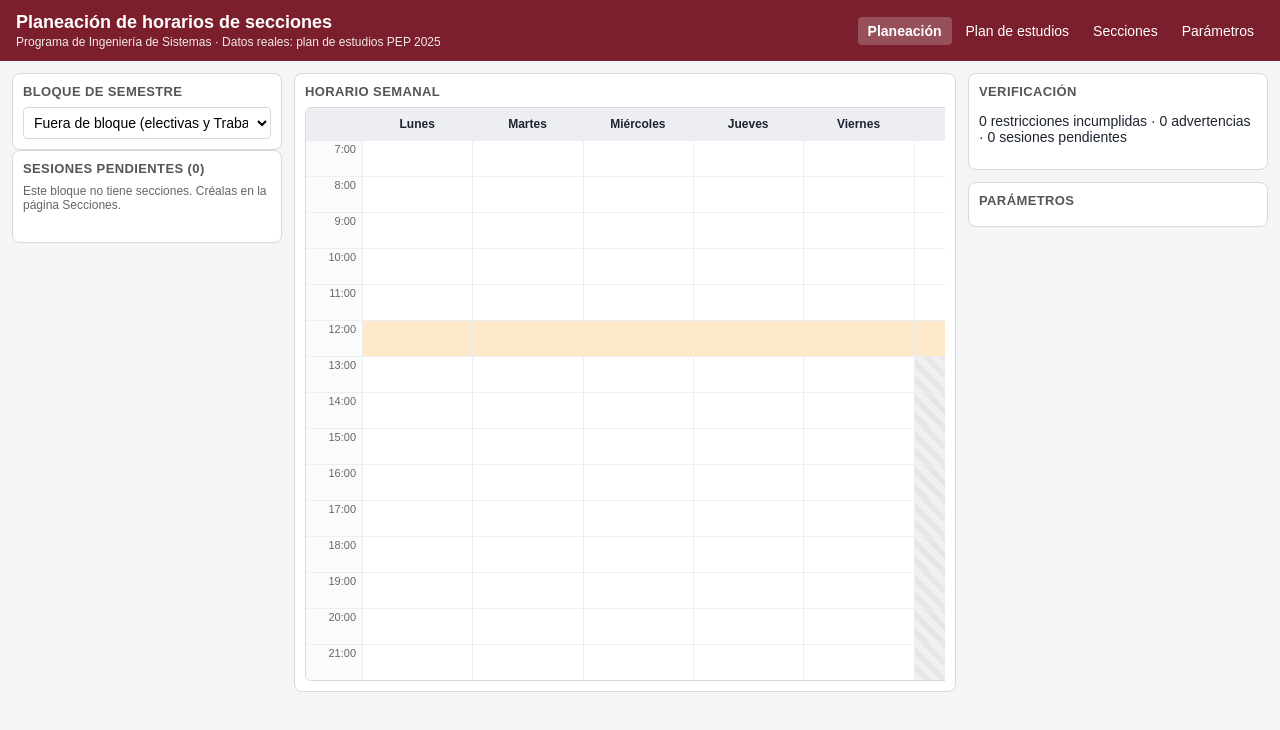
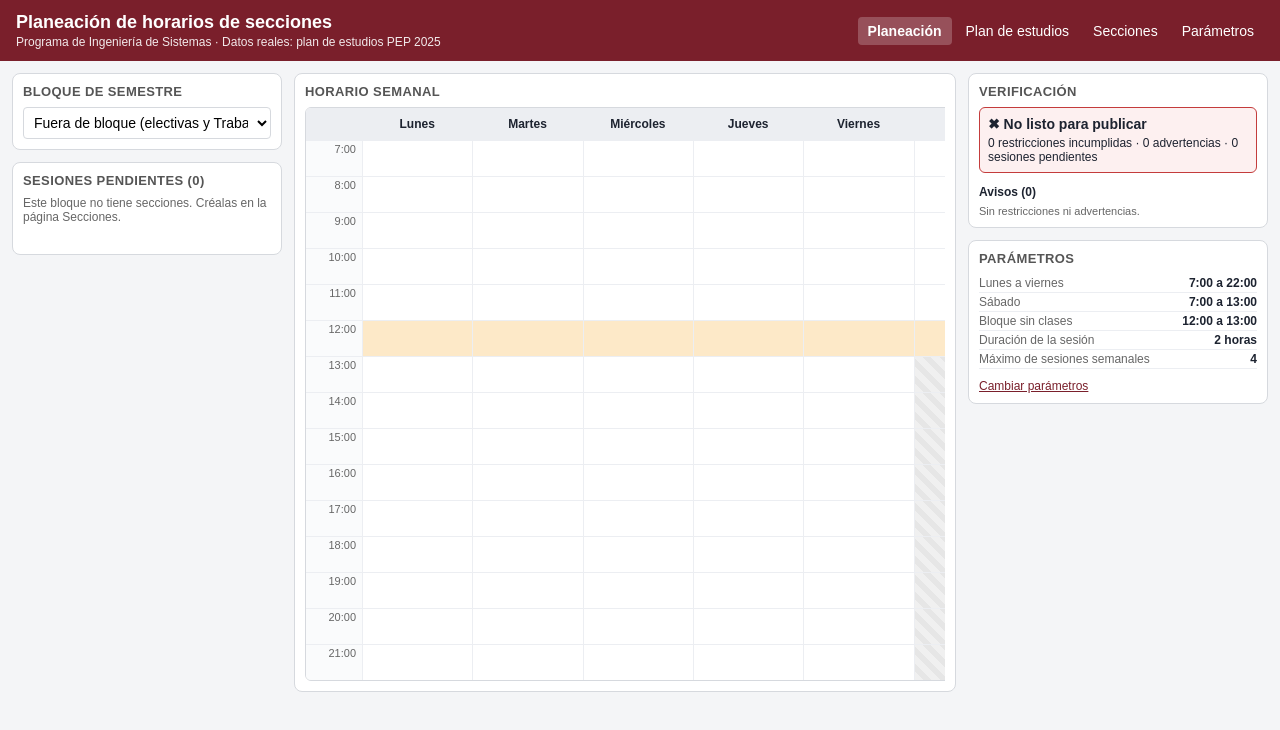
Before and after one commit to juanpenegos/planeacion-horarios, an Angular app: page /#/planeacion in a window 1280 px wide. Shown: the top 730 px of the page. Built offline with nearby package versions, Linux system fonts and the light colour scheme.

Commit message:
feat(planeacion): agrega el panel de verificación, los avisos y el estado del bloque (HU-05)

```diff
--- /dev/null
+++ b/src/app/ui/organisms/panel-parametros/panel-parametros.css
@@ -0,0 +1,23 @@
+dl {
+  margin: 0 0 var(--espacio-4);
+  font-size: var(--texto-sm);
+}
+.fila {
+  display: flex;
+  justify-content: space-between;
+  gap: var(--espacio-4);
+  padding: var(--espacio-1) 0;
+  border-bottom: var(--borde-fino) solid var(--cuadricula-linea);
+}
+dt {
+  color: var(--color-texto-tenue);
+}
+dd {
+  margin: 0;
+  font-weight: var(--peso-fuerte);
+  text-align: right;
+}
+a {
+  font-size: var(--texto-sm);
+  color: var(--color-vino);
+}
--- /dev/null
+++ b/src/app/ui/organisms/panel-parametros/panel-parametros.html
@@ -0,0 +1,12 @@
+<section class="panel" aria-labelledby="titulo-parametros">
+  <h2 class="panel-titulo" id="titulo-parametros">Parámetros</h2>
+  <dl>
+    @for (fila of filas(); track fila.etiqueta) {
+      <div class="fila">
+        <dt>{{ fila.etiqueta }}</dt>
+        <dd>{{ fila.valor }}</dd>
+      </div>
+    }
+  </dl>
+  <a routerLink="/parametros">Cambiar parámetros</a>
+</section>
--- /dev/null
+++ b/src/app/ui/organisms/panel-parametros/panel-parametros.ts
@@ -0,0 +1,49 @@
+import { ChangeDetectionStrategy, Component, computed, input } from '@angular/core';
+import { RouterLink } from '@angular/router';
+import { DIAS, NOMBRE_DIA, Parametros } from '../../../domain/models';
+import { formatoHora } from '../../../domain/services/formato';
+
+interface Fila {
+  readonly etiqueta: string;
+  readonly valor: string;
+}
+
+/** Parámetros vigentes, de solo lectura, junto a la verificación. */
+@Component({
+  selector: 'app-panel-parametros',
+  changeDetection: ChangeDetectionStrategy.OnPush,
+  imports: [RouterLink],
+  templateUrl: './panel-parametros.html',
+  styleUrl: './panel-parametros.css',
+})
+export class PanelParametros {
+  readonly parametros = input.required<Parametros>();
+
+  readonly filas = computed<Fila[]>(() => {
+    const p = this.parametros();
+    const rango = (inicio: number, fin: number) => `${formatoHora(inicio)} a ${formatoHora(fin)}`;
+    const filas: Fila[] = [];
+
+    // Agrupa los días seguidos que tienen el mismo horario («Lunes a viernes»).
+    let desde = 0;
+    for (let i = 1; i <= DIAS.length; i++) {
+      const anterior = p.horarioHabilitado[DIAS[i - 1]];
+      const actual = i < DIAS.length ? p.horarioHabilitado[DIAS[i]] : null;
+      if (!actual || actual.inicio !== anterior.inicio || actual.fin !== anterior.fin) {
+        const nombre =
+          i - 1 === desde
+            ? NOMBRE_DIA[DIAS[desde]]
+            : `${NOMBRE_DIA[DIAS[desde]]} a ${NOMBRE_DIA[DIAS[i - 1]].toLowerCase()}`;
+        filas.push({ etiqueta: nombre, valor: rango(anterior.inicio, anterior.fin) });
+        desde = i;
+      }
+    }
+    filas.push({
+      etiqueta: 'Bloque sin clases',
+      valor: rango(p.bloqueSinClases.inicio, p.bloqueSinClases.fin),
+    });
+    filas.push({ etiqueta: 'Duración de la sesión', valor: `${p.duracionSesionHoras} horas` });
+    filas.push({ etiqueta: 'Máximo de sesiones semanales', valor: `${p.maximoSesionesSemana}` });
+    return filas;
+  });
+}
--- /dev/null
+++ b/src/app/ui/organisms/panel-verificacion/panel-verificacion.css
@@ -0,0 +1,51 @@
+.estado {
+  border-radius: var(--radio-md);
+  padding: var(--espacio-4);
+  border: var(--borde-fino) solid var(--restriccion-borde);
+  background: var(--no-listo-fondo);
+}
+.estado.listo {
+  border-color: var(--correcta-borde);
+  background: var(--listo-fondo);
+}
+.estado p {
+  margin: 0;
+}
+.titulo-estado {
+  font-weight: var(--peso-fuerte);
+}
+.cifras {
+  margin-top: var(--espacio-2) !important;
+  font-size: var(--texto-sm);
+}
+.acciones {
+  margin-top: var(--espacio-4);
+  display: flex;
+  flex-direction: column;
+  gap: var(--espacio-2);
+}
+.acciones button {
+  width: 100%;
+}
+.ayuda,
+.sin-avisos {
+  margin: 0;
+  font-size: var(--texto-xs);
+  color: var(--color-texto-tenue);
+}
+.marcado {
+  margin: 0;
+  font-weight: var(--peso-fuerte);
+  color: var(--correcta-borde);
+}
+.subtitulo {
+  font-size: var(--texto-sm);
+  margin: var(--espacio-6) 0 var(--espacio-3);
+}
+.avisos {
+  display: flex;
+  flex-direction: column;
+  gap: var(--espacio-3);
+  max-height: 420px;
+  overflow-y: auto;
+}
--- /dev/null
+++ b/src/app/ui/organisms/panel-verificacion/panel-verificacion.html
@@ -0,0 +1,54 @@
+<section class="panel" aria-labelledby="titulo-verificacion">
+  <h2 class="panel-titulo" id="titulo-verificacion">Verificación</h2>
+
+  <div
+    class="estado"
+    [class.listo]="resumen().listoParaPublicar"
+    [class.no-listo]="!resumen().listoParaPublicar"
+    role="status"
+    aria-live="polite"
+  >
+    <p class="titulo-estado">
+      @if (resumen().listoParaPublicar) {
+        <span aria-hidden="true">✔</span> Listo para publicar
+      } @else {
+        <span aria-hidden="true">✖</span> No listo para publicar
+      }
+    </p>
+    <p class="cifras">{{ texto() }}</p>
+  </div>
+
+  @if (esBloque()) {
+    <div class="acciones">
+      @if (marcado()) {
+        <p class="marcado">
+          <span aria-hidden="true">✔</span> Bloque marcado como listo para publicar
+        </p>
+      } @else {
+        <button
+          app-boton
+          variante="primario"
+          type="button"
+          [disabled]="!resumen().listoParaPublicar"
+          (click)="marcarListo.emit()"
+        >
+          Marcar como listo para publicar
+        </button>
+        @if (!resumen().listoParaPublicar) {
+          <p class="ayuda">Se habilita con 0 restricciones y 0 sesiones pendientes.</p>
+        }
+      }
+    </div>
+  }
+
+  <h3 class="subtitulo">Avisos ({{ incumplimientos().length }})</h3>
+  @if (incumplimientos().length > 0) {
+    <div class="avisos" role="list" aria-label="Avisos del bloque">
+      @for (aviso of incumplimientos(); track $index) {
+        <app-fila-aviso [incumplimiento]="aviso" />
+      }
+    </div>
+  } @else {
+    <p class="sin-avisos">Sin restricciones ni advertencias.</p>
+  }
+</section>
--- /dev/null
+++ b/src/app/ui/organisms/panel-verificacion/panel-verificacion.ts
@@ -0,0 +1,28 @@
+import { ChangeDetectionStrategy, Component, input, output } from '@angular/core';
+import { Incumplimiento } from '../../../domain/models';
+import { Resumen } from '../../../domain/services/resumen-de-bloque';
+import { Boton } from '../../atoms/boton/boton';
+import { FilaAviso } from '../../molecules/fila-aviso/fila-aviso';
+
+/**
+ * Estado del bloque (restricciones, advertencias y pendientes), sus avisos y la
+ * acción de marcarlo como listo para publicar (HU-05).
+ */
+@Component({
+  selector: 'app-panel-verificacion',
+  changeDetection: ChangeDetectionStrategy.OnPush,
+  imports: [Boton, FilaAviso],
+  templateUrl: './panel-verificacion.html',
+  styleUrl: './panel-verificacion.css',
+})
+export class PanelVerificacion {
+  readonly resumen = input.required<Resumen>();
+  /** «N restricciones incumplidas · N advertencias · N sesiones pendientes». */
+  readonly texto = input.required<string>();
+  readonly incumplimientos = input.required<readonly Incumplimiento[]>();
+  readonly marcado = input<boolean>(false);
+  /** Las secciones fuera de bloque no se publican como bloque. */
+  readonly esBloque = input<boolean>(true);
+
+  readonly marcarListo = output<void>();
+}
--- a/src/app/ui/pages/planeacion-page/planeacion-page.css
+++ b/src/app/ui/pages/planeacion-page/planeacion-page.css
@@ -1,3 +1,15 @@
 :host {
   display: block;
 }
+.columna {
+  display: flex;
+  flex-direction: column;
+  gap: var(--separacion);
+}
+.error {
+  margin: 0;
+  padding: var(--espacio-3) var(--espacio-4);
+  border-left: var(--borde-grueso) solid var(--restriccion-borde);
+  background: var(--aviso-restriccion-fondo);
+  font-size: var(--texto-sm);
+}
--- a/src/app/ui/pages/planeacion-page/planeacion-page.html
+++ b/src/app/ui/pages/planeacion-page/planeacion-page.html
@@ -1,5 +1,5 @@
 <app-plantilla-tres-columnas cdkDropListGroup>
-  <div izquierda>
+  <div izquierda class="columna">
     <section class="panel">
       <h2 class="panel-titulo">Bloque de semestre</h2>
       <app-selector-bloque
@@ -31,13 +31,18 @@
       />
     </section>
   </div>
-  <div derecha>
-    <section class="panel">
-      <h2 class="panel-titulo">Verificación</h2>
-      <p>{{ store.textoResumen() }}</p>
-    </section>
-    <section class="panel">
-      <h2 class="panel-titulo">Parámetros</h2>
-    </section>
+  <div derecha class="columna">
+    <app-panel-verificacion
+      [resumen]="store.resumen()"
+      [texto]="store.textoResumen()"
+      [incumplimientos]="store.incumplimientos()"
+      [marcado]="store.marcadoComoListo()"
+      [esBloque]="store.grupoSeleccionado() !== fueraDeBloque"
+      (marcarListo)="marcarComoListo()"
+    />
+    @if (error()) {
+      <p class="error" role="alert">{{ error() }}</p>
+    }
+    <app-panel-parametros [parametros]="store.parametros()" />
   </div>
 </app-plantilla-tres-columnas>
--- a/src/app/ui/pages/planeacion-page/planeacion-page.ts
+++ b/src/app/ui/pages/planeacion-page/planeacion-page.ts
@@ -1,12 +1,15 @@
 import { CdkDropListGroup } from '@angular/cdk/drag-drop';
-import { ChangeDetectionStrategy, Component, inject } from '@angular/core';
-import { PlaneacionStore } from '../../../state/planeacion.store';
+import { ChangeDetectionStrategy, Component, inject, signal } from '@angular/core';
+import { ErrorDePlaneacion } from '../../../domain/models';
+import { FUERA_DE_BLOQUE, PlaneacionStore } from '../../../state/planeacion.store';
 import { SelectorBloque } from '../../molecules/selector-bloque/selector-bloque';
 import {
   CuadriculaSemanal,
   Programacion,
 } from '../../organisms/cuadricula-semanal/cuadricula-semanal';
+import { PanelParametros } from '../../organisms/panel-parametros/panel-parametros';
 import { PanelPendientes } from '../../organisms/panel-pendientes/panel-pendientes';
+import { PanelVerificacion } from '../../organisms/panel-verificacion/panel-verificacion';
 import { PlantillaTresColumnas } from '../../templates/plantilla-tres-columnas/plantilla-tres-columnas';
 
 /** Pantalla principal: bloque y pendientes, cuadrícula semanal, verificación y parámetros. */
@@ -19,14 +22,29 @@ import { PlantillaTresColumnas } from '../../templates/plantilla-tres-columnas/p
     SelectorBloque,
     PanelPendientes,
     CuadriculaSemanal,
+    PanelVerificacion,
+    PanelParametros,
   ],
   templateUrl: './planeacion-page.html',
   styleUrl: './planeacion-page.css',
 })
 export class PlaneacionPage {
   readonly store = inject(PlaneacionStore);
+  readonly fueraDeBloque = FUERA_DE_BLOQUE;
+  readonly error = signal<string | null>(null);
 
   programar({ sesionId, franja }: Programacion): void {
+    this.error.set(null);
     this.store.programar(sesionId, franja);
   }
+
+  marcarComoListo(): void {
+    try {
+      this.store.marcarComoListo();
+      this.error.set(null);
+    } catch (e) {
+      if (!(e instanceof ErrorDePlaneacion)) throw e;
+      this.error.set(e.message);
+    }
+  }
 }
```
Also changed, not shown: 2 other files (tests, documents, lock files or other folders).
